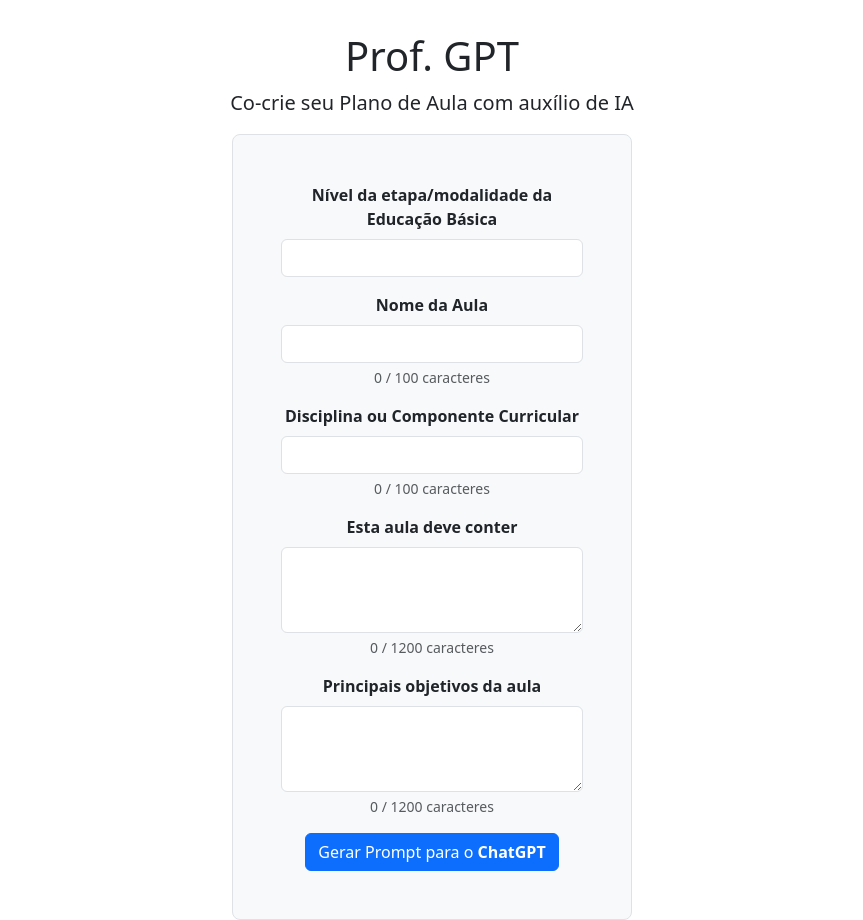
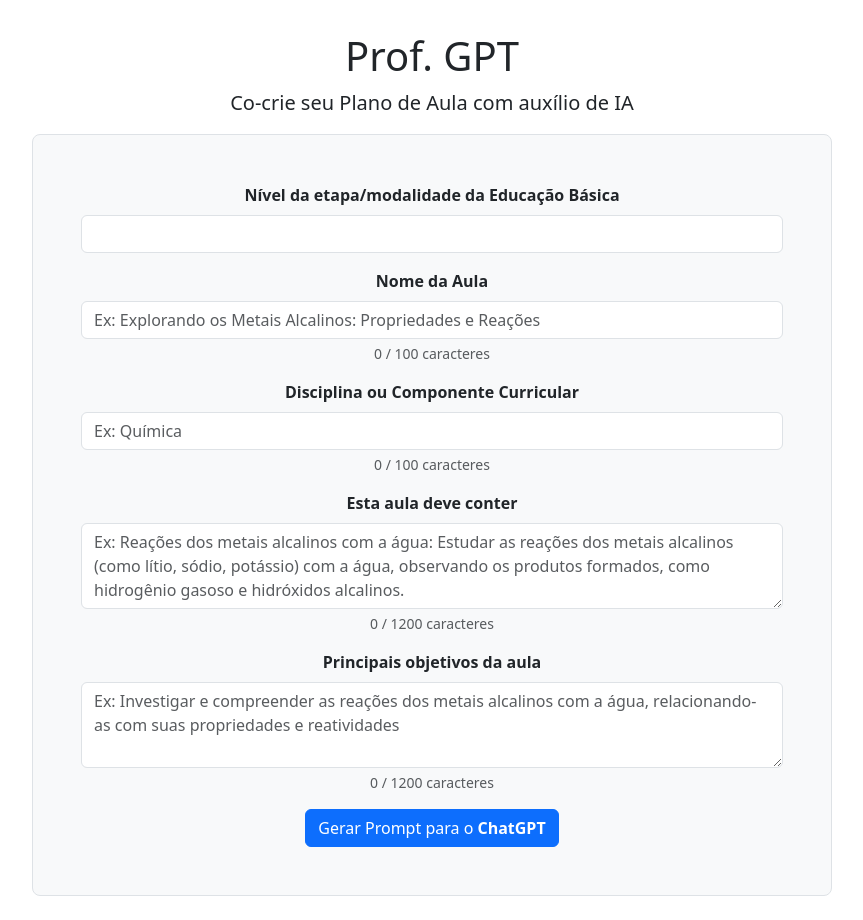
Before and after one commit to idcesares/Prof-GPT, a SvelteKit app: page / in a window 1280 px wide. Shown: the whole page, without its empty margins (208-1071 px from the left). After the commit the page ends 896 px from the top, so only its background shows below. Built offline with nearby package versions, Linux system fonts and the light colour scheme.

Commit message:
Config build & design details

```diff
--- a/src/routes/+page.svelte
+++ b/src/routes/+page.svelte
@@ -70,7 +70,7 @@
   }
 
   .form-container {
-    max-width: 400px;
+    max-width: 800px;
     margin: 0 auto;
   }
 
@@ -94,7 +94,7 @@
     <form class="p-4 p-md-5 border rounded-3 bg-body-tertiary">
       <div class="mb-3">
         <label for="nivelEducacao" class="form-label fw-bold">Nível da etapa/modalidade da Educação Básica</label>
-        <select class="form-control" id="nivelEducacao" bind:value="{nivelEducacao}" placeholder="Selecione o nível" required>
+        <select class="form-control" id="nivelEducacao" bind:value="{nivelEducacao}" required>
           <option>Educação Infantil - Creche</option>
           <option>Educação Infantil - Pré-Escola</option>
           <option>1º Ano - Ensino Fundamental</option>
@@ -116,22 +116,22 @@
       </div>
       <div class="mb-3">
         <label for="nomeAula" class="form-label fw-bold">Nome da Aula</label>
-        <input type="text" class="form-control" id="nomeAula" bind:value="{nomeAula}" maxlength="50" required>
+        <input type="text" class="form-control" id="nomeAula" bind:value="{nomeAula}" maxlength="50" placeholder="Ex: Explorando os Metais Alcalinos: Propriedades e Reações" required>
         <div class="form-text">{nomeAulaCount} / 100 caracteres</div>
       </div>
       <div class="mb-3">
         <label for="disciplina" class="form-label fw-bold">Disciplina ou Componente Curricular</label>
-        <input type="text" class="form-control" id="disciplina" bind:value="{disciplina}" maxlength="50" required>
+        <input type="text" class="form-control" id="disciplina" bind:value="{disciplina}" maxlength="50" placeholder="Ex: Química" required>
         <div class="form-text">{disciplinaCount} / 100 caracteres</div>
       </div>
       <div class="mb-3">
         <label for="conteudoAula" class="form-label fw-bold">Esta aula deve conter</label>
-        <textarea class="form-control" id="conteudoAula" rows="3" bind:value="{conteudoAula}" maxlength="1500" required></textarea>
+        <textarea class="form-control" id="conteudoAula" rows="3" bind:value="{conteudoAula}" maxlength="1500" placeholder="Ex: Reações dos metais alcalinos com a água: Estudar as reações dos metais alcalinos (como lítio, sódio, potássio) com a água, observando os produtos formados, como hidrogênio gasoso e hidróxidos alcalinos." required></textarea>
         <div class="form-text">{conteudoAulaCount} / 1200 caracteres</div>
       </div>
       <div class="mb-3">
         <label for="objetivosAula" class="form-label fw-bold">Principais objetivos da aula</label>
-        <textarea class="form-control" id="objetivosAula" rows="3" bind:value="{objetivosAula}" maxlength="1500" required></textarea>
+        <textarea class="form-control" id="objetivosAula" rows="3" bind:value="{objetivosAula}" maxlength="1500" placeholder="Ex: Investigar e compreender as reações dos metais alcalinos com a água, relacionando-as com suas propriedades e reatividades" required></textarea>
         <div class="form-text">{objetivosAulaCount} / 1200 caracteres</div>
       </div>
       <button type="submit" class="btn btn-primary" on:click="{handleSubmit}">Gerar Prompt para o <strong>ChatGPT</strong></button>
```
